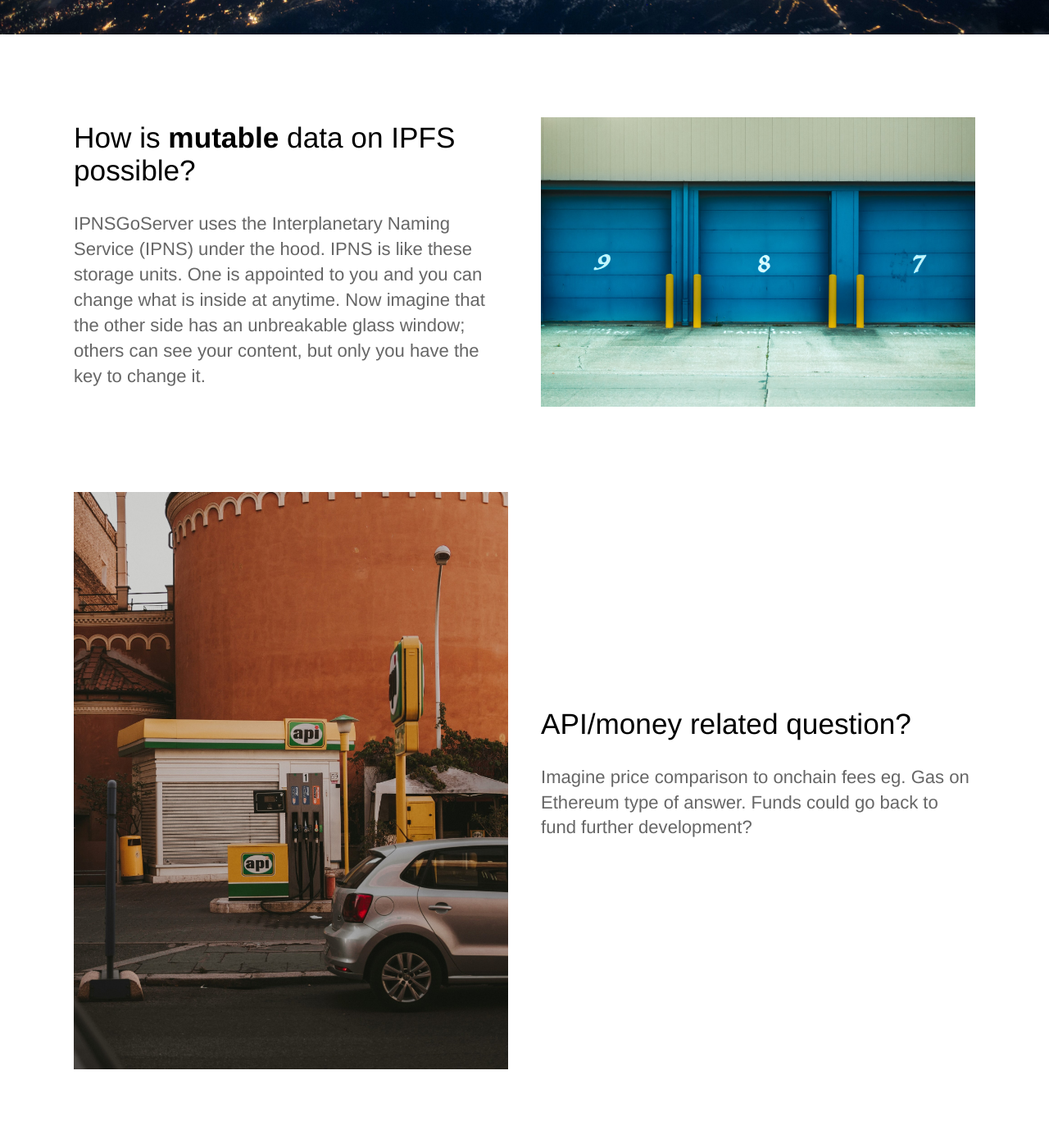
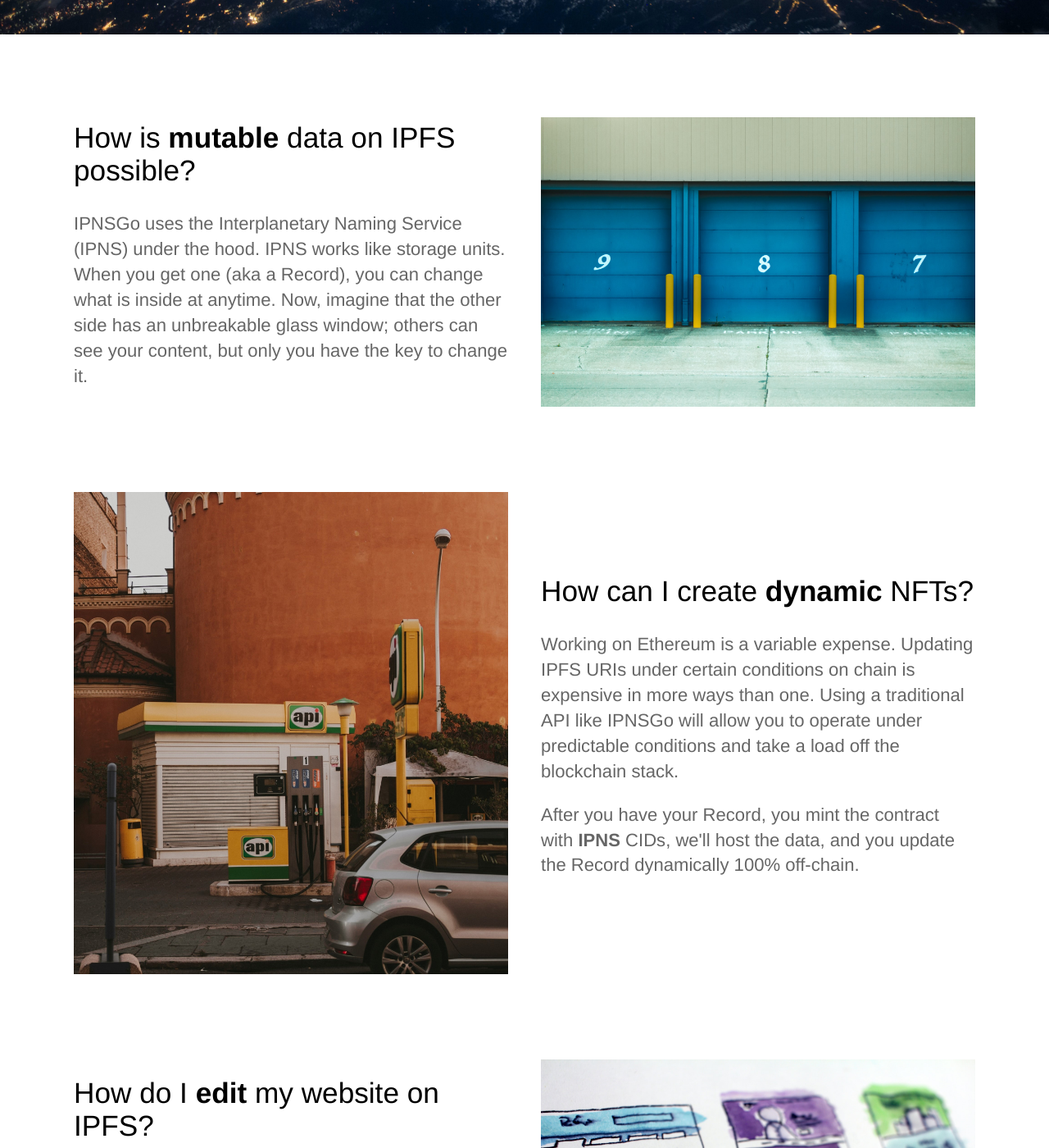
Before and after one commit to mrodriguez3313/LandingSite, a Jekyll site: the page built from index.html, in a window 1280 px wide and 1400 px high, scrolled down 658 px. Shown: the whole window at 82% size. Built offline with Jekyll 4.4.1, drawn with Linux system fonts in a browser that asks for light colours; some of the changed text lies outside the part shown.

Commit message:
Landing page V1 done

```diff
--- a/index.html
+++ b/index.html
@@ -18,7 +18,7 @@
 		<div class="container flex">
 			<div class="text editable">
 				<h2>How is <strong>mutable</strong> data on IPFS possible?</h2>
-				<p>IPNSGoServer uses the Interplanetary Naming Service (IPNS) under the hood. IPNS is like these storage units. One is appointed to you and you can change what is inside at anytime. Now imagine that the other side has an unbreakable glass window; others can see your content, but only you have the key to change it.</p>
+				<p>IPNSGo uses the Interplanetary Naming Service (IPNS) under the hood. IPNS works like storage units. When you get one (aka a Record), you can change what is inside at anytime. Now, imagine that the other side has an unbreakable glass window; others can see your content, but only you have the key to change it.</p>
 			</div>
 			<div class="image">
 				<img src="{{ site.baseurl }}/images/steve-johnson-unsplash.jpg" alt="Screenshot" class="editable" />
@@ -29,8 +29,9 @@
 	<section>
 		<div class="container flex">
 			<div class="text editable">
-				<h2>API/money related question?</h2>
-				<p>Imagine price comparison to onchain fees eg. Gas on Ethereum type of answer. Funds could go back to fund further development?</p>
+				<h2>How can I create <strong>dynamic</strong> NFTs?</h2>
+				<p>Working on Ethereum is a variable expense. Updating IPFS URIs under certain conditions on chain is expensive in more ways than one. Using a traditional API like IPNSGo will allow you to operate under predictable conditions and take a load off the blockchain stack.</p>
+				<p>After you have your Record, you mint the contract with <strong>IPNS</strong> CIDs, we'll host the data, and you update the Record dynamically 100% off-chain.</p>
 			</div>
 			<div class="image">
 				<img src="{{ site.baseurl }}/images/maeva-vigier-unsplash.jpg" alt="Screenshot" class="editable" />
@@ -41,11 +42,24 @@
 	<section>
 		<div class="container flex">
 			<div class="text editable">
-				<h2>Community building question</h2>
-				<p>Open source project, anyone can contribute, provide ideas or solutions. Build better solution for the community.</p>
+				<h2>How do I <strong>edit</strong> my website on IPFS?</h2>
+				<p>You would need to share a brand new CID with all your customers. With <strong>IPNS</strong>, what you put in your Record are IPFS CIDs. You can make changes to your IPFS site whenever, then you just need to Publish the edit to your Record. Now there is no need to change links on any social media or other outlets.</p>
+				<!-- <p>Consider you want a DNS provider to give you a name for only 3 days. If you want to keep it for another 3 days, you have to sign the Record to prove you want to keep it, and that you want don't want to delete the content.</p> -->
 			</div>
 			<div class="image">
-				<img src="{{ site.baseurl }}/images/mars-unsplash.jpg" alt="Screenshot" class="screenshot editable" />
+				<img src="{{ site.baseurl }}/images/hal-gatewood-unsplash.jpg" alt="Screenshot" class="editable" />
+			</div>
+		</div>
+	</section>
+
+	<section>
+		<div class="container flex">
+			<div class="text editable">
+				<h2>Work together</h2>
+				<p>IPNSGo is an open source project under the MIT License. It was funded under the Next-Steps grant conditions from the Filecoin Foundation. Anyone can contribute to provide ideas, features, and solutions. This is a great place for beginners and experts to make an impact on the future of web3. </p>
+			</div>
+			<div class="image">
+				<img src="{{ site.baseurl }}/images/mars-unsplash.jpg" alt="Screenshot" class="editable" />
 			</div>
 		</div>
 	</section>
```
Also changed, not shown: _data/navigation.yml (+4 -4 lines), contact.html (+4 -4 lines), images/_screenshot.png (deleted), images/dashboard.png (deleted), images/hal-gatewood-unsplash.jpg (added), images/ipnsgo.png (deleted), images/maeva-vigier-unsplash.jpg.
